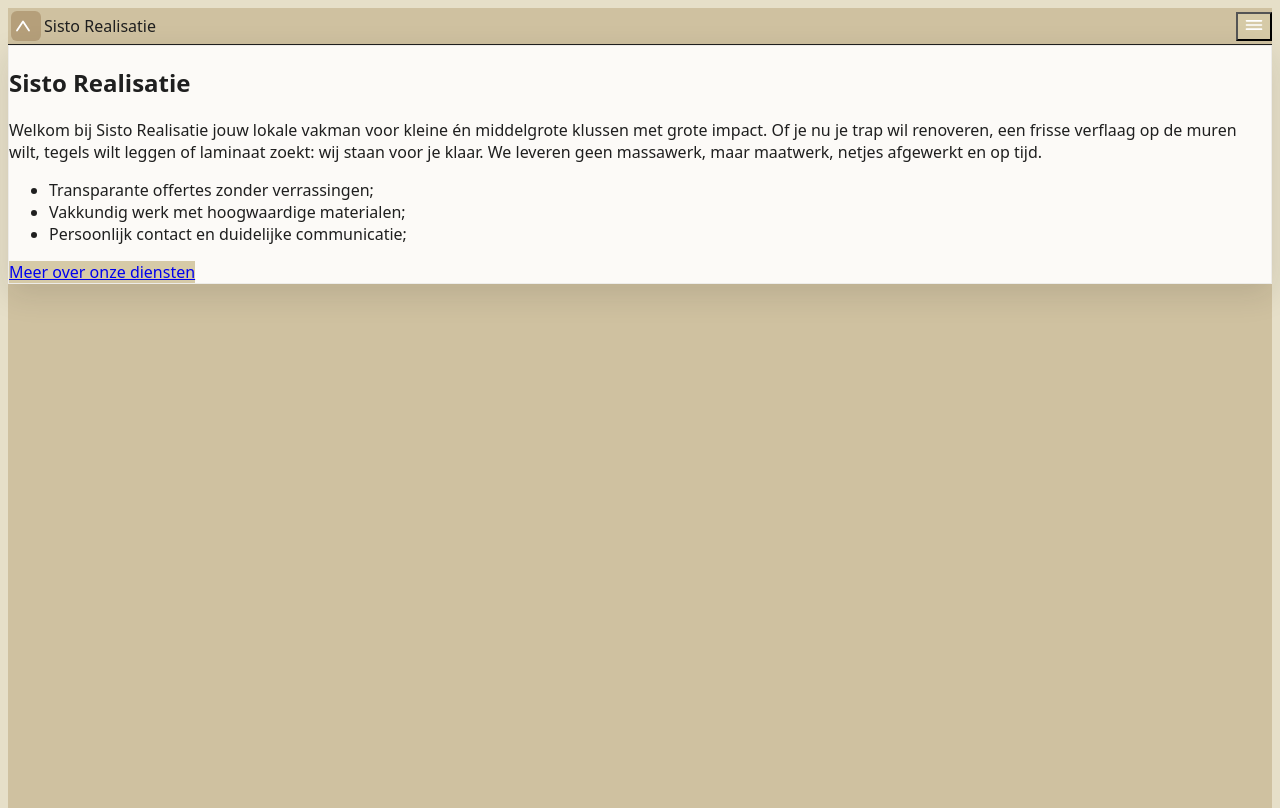
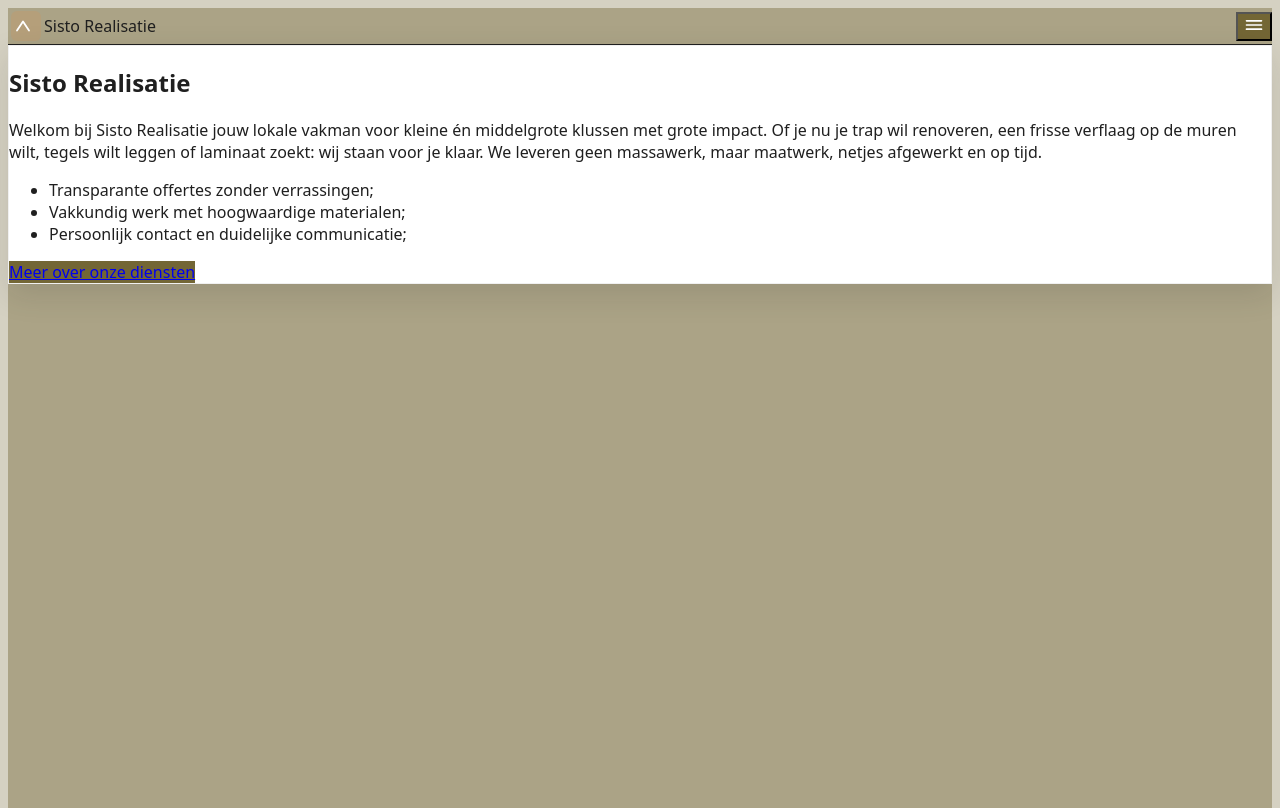
Before and after one commit to gonul1907/sisto1907, a Next.js app: page / in a window 1280 px wide. Built offline with nearby package versions, Linux system fonts and the light colour scheme.

Commit message:
style(theme): update all theme colors to user palette (#736635, #ffffff, #f1f0eb, #d5d1c2, #aba386)

```diff
--- a/src/app/globals.css
+++ b/src/app/globals.css
@@ -3,13 +3,13 @@
 @tailwind utilities;
 
 :root{
-  --beige-50: #f3efe6;
-  --beige-100: #e6dfc8;
-  --beige-200: #cfc1a0;
+  --beige-50: #f1f0eb;
+  --beige-100: #d5d1c2;
+  --beige-200: #aba386;
   /* lighter beige for buttons and accents */
-  --beige-500: #d6caa7;
-  --accent: #d6caa7;
-  --card-bg: rgba(255,255,255,0.92);
+  --beige-500: #736635;
+  --accent: #736635;
+  --card-bg: #ffffff;
 }
 
 html,body,#root{
```
